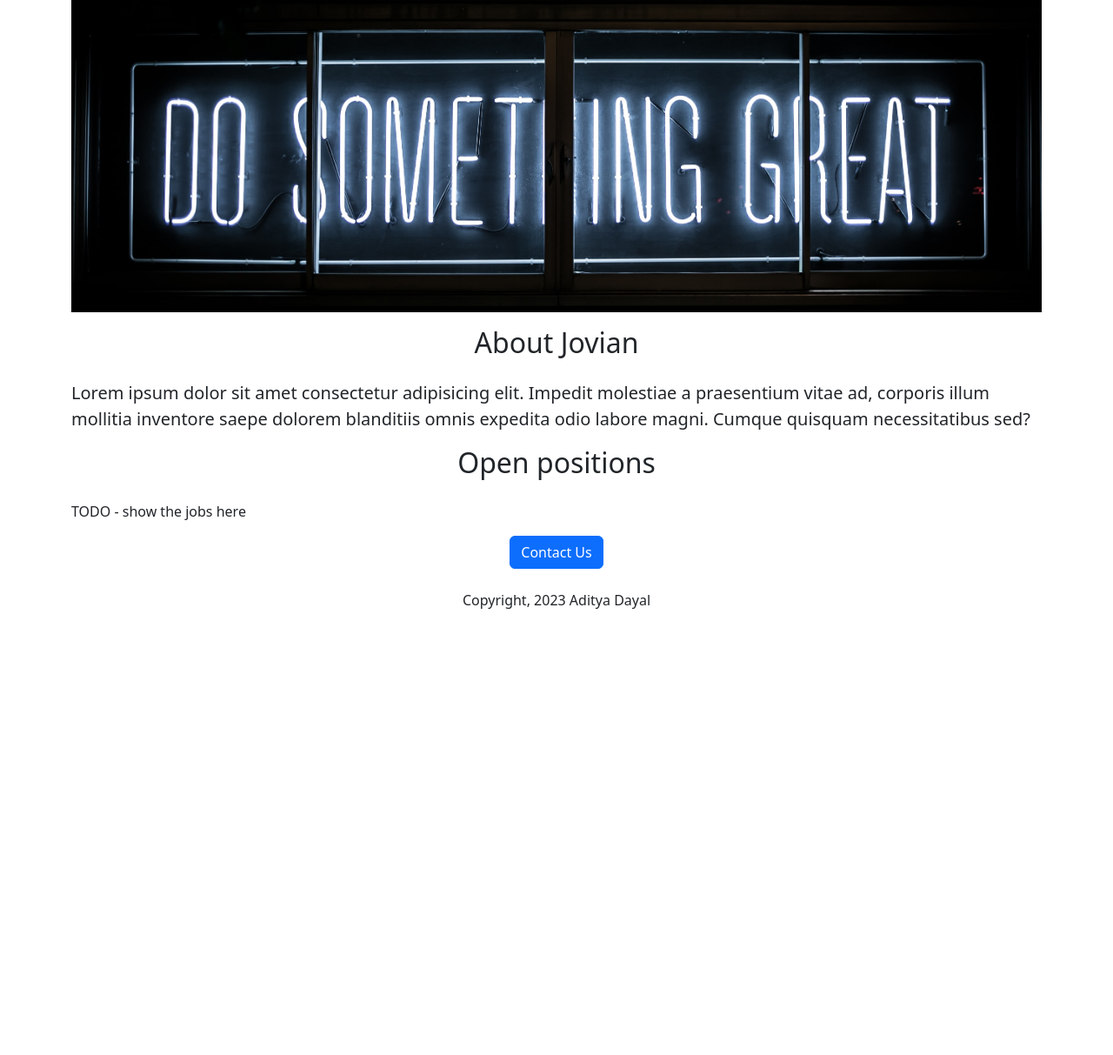
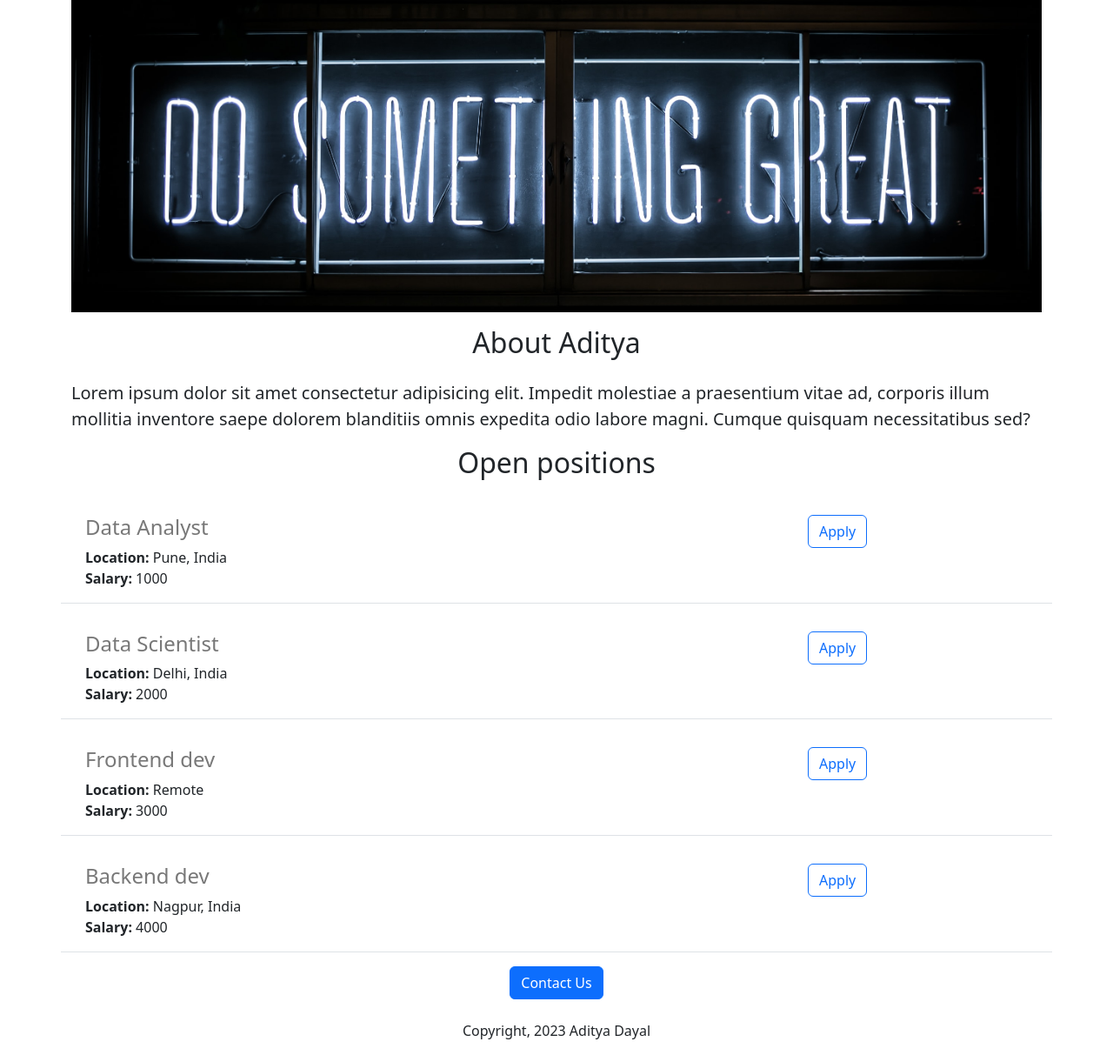
Before and after one commit to lolzhub/career-website-v2, a Flask app: page / in a window 1280 px wide. Shown: the part 89-1302 px from the top of the page at 87% size. Before the commit the page ends 789 px from the top, so only its background shows below. Run offline with Flask 2, Linux system fonts and the light colour scheme.

Commit message:
added dynamic data and api routes + jinja templates

```diff
--- a/app.py
+++ b/app.py
@@ -1,11 +1,42 @@
 # print("Hello world")
-from flask import Flask, render_template
+from flask import Flask, render_template, jsonify
 
 app = Flask(__name__)
 
+JOBS = [
+  {
+    'id':1,
+    'title':'Data Analyst',
+    'location':'Pune, India',
+    'salary':1000
+  },
+    {
+    'id':2,
+    'title':'Data Scientist',
+    'location':'Delhi, India',
+    'salary':2000
+  },
+    {
+    'id':3,
+    'title':'Frontend dev',
+    'location':'Remote',
+    'salary':3000
+  },
+    {
+    'id':4,
+    'title':'Backend dev',
+    'location':'Nagpur, India',
+    'salary':4000
+  }
+]
+
 @app.route("/")
 def helloWorld():
-  return render_template('home.html')
+  return render_template('home.html', jobs=JOBS)
+
+@app.route("/api/jobs")
+def list_jobs():
+  return jsonify(JOBS)
 
 if __name__ == "__main__":
   app.run(host='0.0.0.0', debug=True)
--- a/templates/home.html
+++ b/templates/home.html
@@ -17,11 +17,15 @@
 <div class="container">
   <h1 class="text-center mt-3 mb-4" >Aditya Careers</h1>
   <img id="banner" class="img-fluid" src="https://career-website.bravebuttermilk.repl.co/static/banner_career.png" height="320">
-  <h2 class="text-center mt-3 mb-4">About Jovian</h2>
+  <h2 class="text-center mt-3 mb-4">About Aditya</h2>
   <p class="lead">Lorem ipsum dolor sit amet consectetur adipisicing elit. Impedit       molestiae a praesentium vitae ad, corporis illum mollitia inventore saepe dolorem blanditiis omnis expedita odio labore magni. Cumque quisquam necessitatibus sed?</p>
 
   <h2 class="text-center mt-3 mb-4">Open positions</h2>
-  <p>TODO - show the jobs here</p>
+  <p>
+    {% for job in jobs %}
+      {% include 'jobitem.html' %}
+    {% endfor %}
+  </p>
   <div class="text-center">
     <button class="btn btn-primary btn-large">Contact Us</button>
   </div>
--- /dev/null
+++ b/templates/jobitem.html
@@ -0,0 +1,18 @@
+<div class="border-bottom row" style="margin-bottom:16px; padding:16px">
+  <div class="col-9">
+      <h4 style="color:rgb(120,120,120); margin-bottom:8px;">
+      {{job['title']}}
+      </h4>
+    <div>
+      <strong>Location:</strong> {{job['location']}}
+    </div>
+    {% if 'salary in job' %}
+    <div>
+      <strong>Salary:</strong> {{job['salary']}}
+    </div>
+    {% endif %}
+  </div>
+  <div class="col-3">
+    <button type="button" class="btn btn-outline-primary">Apply</button>
+  </div>
+</div>
```
